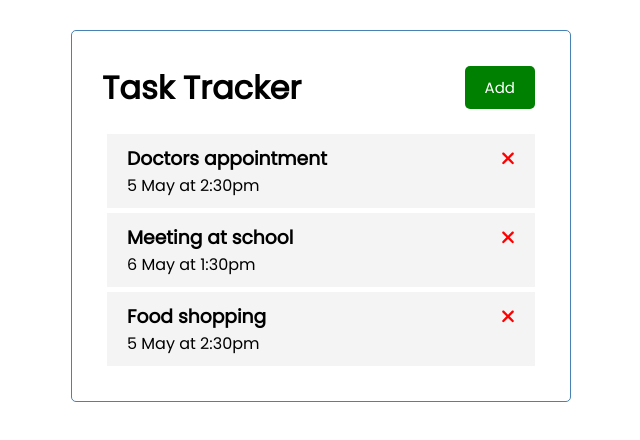
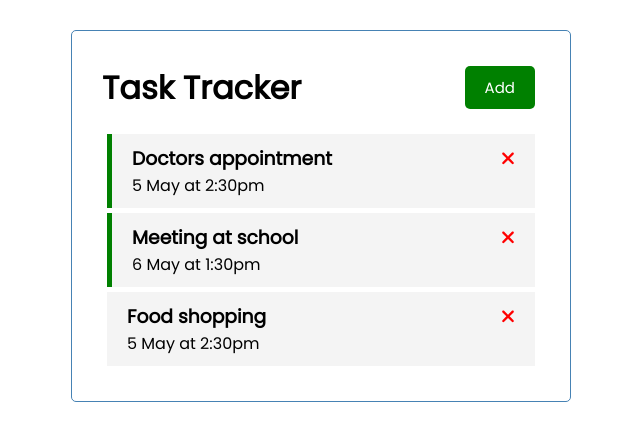
Before and after one commit to valentina-maggio/react-task-tracker, a React (Create React App) app: page / in a window 1280 px wide. Shown: the top 440 px of the page, without its empty margins (319-959 px from the left). Built offline with nearby package versions, Linux system fonts and the light colour scheme.

Commit message:
Add function for task reminder

```diff
--- a/src/App.js
+++ b/src/App.js
@@ -29,11 +29,18 @@
     setTasks(tasks.filter((task) => task.id !== id));
   }
 
+  // Toggle Reminder
+  const toggleReminder = (id) => {
+    setTasks(
+      tasks.map((task) =>
+      task.id === id ? { ...task, reminder: !task.reminder} : task))
+  }
+
   return (
     <div className='container'>
       <Header />
       {tasks.length > 0 ? (
-      <Tasks tasks={tasks} onDelete={deleteTask} />
+      <Tasks tasks={tasks} onDelete={deleteTask} onToggle={toggleReminder}/>
       ) : (
         'No tasks to show'
       )}
--- a/src/components/Task.js
+++ b/src/components/Task.js
@@ -1,9 +1,9 @@
 import { FontAwesomeIcon } from '@fortawesome/react-fontawesome';
 import { faTimes } from '@fortawesome/free-solid-svg-icons';
 
-const Task = ({ task, onDelete }) => {
+const Task = ({ task, onDelete, onToggle }) => {
   return (
-    <div className='task'>
+    <div className={`task ${task.reminder ? 'reminder' : ''}`} onDoubleClick={() => onToggle(task.id)}>
       <h3>
         {task.text}
         <FontAwesomeIcon
--- a/src/components/Tasks.js
+++ b/src/components/Tasks.js
@@ -1,10 +1,10 @@
 import Task from './Task';
 
-const Tasks = ({ tasks, onDelete }) => {
+const Tasks = ({ tasks, onDelete, onToggle }) => {
   return (
     <>
       {tasks.map((task) =>
-        (<Task key={task.id} task={task} onDelete={onDelete}/>
+        (<Task key={task.id} task={task} onDelete={onDelete} onToggle={onToggle}/>
         ))}
     </>
   )
```
